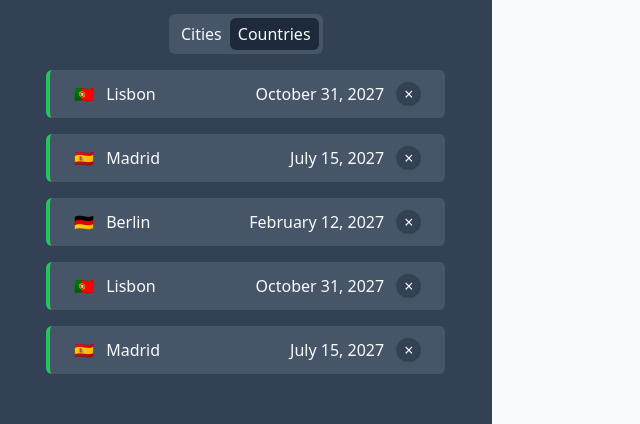
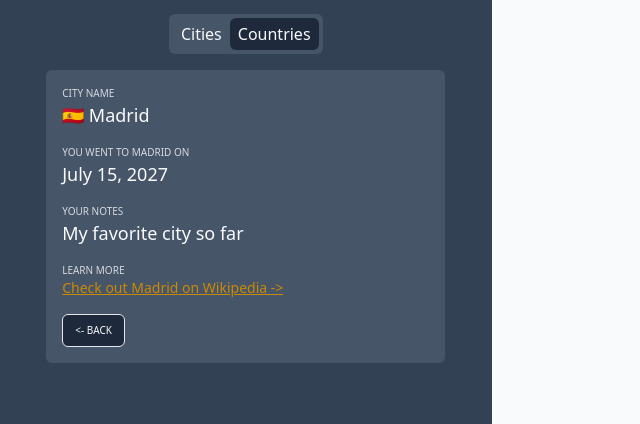
Before and after one commit to Rahulkaradwal/react-type, a React (Vite) app in the folder worldwise/: page /app/city/17806711 in a window 1280 px wide. Shown: the part 210-634 px from the top of the page, without its empty margins (0-640 px from the left). Built offline with nearby package versions, Linux system fonts and the light colour scheme; data requests are answered from the project's data file.

Commit message:
feat: add city detail component

```diff
--- a/worldwise/src/App.tsx
+++ b/worldwise/src/App.tsx
@@ -8,6 +8,7 @@ import { Product } from "./pages/Product";
 import { AppLayout } from "./pages/AppLayout";
 import { City } from "./components/SideBar/City";
 import { Country } from "./components/SideBar/Country";
+import { CityDetail } from "./components/SideBar/CityDetail";
 
 interface IPosition {
   lat: number;
@@ -53,8 +54,11 @@ const App: FC = (): ReactElement => {
         <Routes>
           <Route path="/" element={<Homepage />} />
           <Route path="/app" element={<AppLayout />}>
-            <Route index element={<City data={data} />} />
-            <Route path="city/:id" element={<City data={data} />} />
+            <Route
+              index
+              element={<City data={data} isLoading={isLoading} error={error} />}
+            />
+            <Route path="city/:id" element={<CityDetail data={data} />} />
             <Route path="country/:id" element={<Country data={data} />} />
           </Route>
           <Route path="/login" element={<Login />} />
--- a/worldwise/src/components/SideBar/City.tsx
+++ b/worldwise/src/components/SideBar/City.tsx
@@ -1,18 +1,28 @@
 import { FC, ReactElement } from "react";
 import { CityItem } from "./CityItem";
 import { IData } from "../../App";
+import { Loader } from "../ui/Loader";
+import { Error } from "../ui/Error";
 
 interface CityProps {
   data: IData[];
+  isLoading: boolean;
+  error: string;
 }
 
-export const City: FC<CityProps> = ({ data }): ReactElement => {
+export const City: FC<CityProps> = ({
+  data,
+  isLoading,
+  error,
+}): ReactElement => {
   if (!data || data.length === 0) {
     return <p>No cities available.</p>;
   }
 
   return (
     <>
+      {isLoading && <Loader />}
+      {!isLoading && error && <Error message={error} />}
       {data.map((val) => (
         <CityItem key={val.id} data={val} />
       ))}
--- /dev/null
+++ b/worldwise/src/components/SideBar/CityDetail.tsx
@@ -0,0 +1,56 @@
+import { FC, ReactElement } from "react";
+import { useNavigate, useParams } from "react-router-dom";
+import { IData } from "../../App";
+import { formatDate } from "../../utils/DateConverter";
+
+interface CityDetailProps {
+  data: IData[];
+}
+
+export const CityDetail: FC<CityDetailProps> = ({ data }): ReactElement => {
+  const { id } = useParams();
+  const navigate = useNavigate();
+
+  // Convert the id from useParams to a number for comparison
+
+  // Find the city with the matching id
+  const city = data.find((city) => Number(city.id) === Number(id));
+
+  // Handle cases where the city is not found
+  if (!city) {
+    return <p>City not found</p>;
+  }
+
+  return (
+    <div className="text-slate-50  w-[90%] flex items-start flex-col gap-4 p-4 bg-slate-600 rounded-md">
+      <div className="flex flex-col">
+        <p className="text-[10px] opacity-80 uppercase ">city name</p>
+        <p className="text-lg">
+          {city.emoji} {city.cityName}
+        </p>
+      </div>
+      <div className="flex flex-col">
+        <p className="text-[10px] opacity-80 uppercase ">
+          you went to {city.cityName} on
+        </p>
+        <p className="text-lg">{formatDate(city.date)}</p>
+      </div>
+      <div className="flex flex-col">
+        <p className="text-[10px] opacity-80 uppercase ">your notes</p>
+        <p className="text-lg">My favorite city so far</p>
+      </div>
+      <div className="flex flex-col">
+        <p className="text-[10px] opacity-80 uppercase ">learn more</p>
+        <a className="text-sm underline text-yellow-600">
+          Check out {city.cityName} on Wikipedia -&gt;
+        </a>
+      </div>
+      <button
+        className="border bg-slate-800 text-[10px] px-3 py-2 rounded-md"
+        onClick={() => navigate(-1)}
+      >
+        &lt;- BACK
+      </button>
+    </div>
+  );
+};
--- a/worldwise/src/components/SideBar/CityItem.tsx
+++ b/worldwise/src/components/SideBar/CityItem.tsx
@@ -1,6 +1,7 @@
 import { FC, ReactElement } from "react";
-import { IData } from "../../pages/AppLayout";
 import { formatDate } from "../../utils/DateConverter";
+import { Link } from "react-router-dom";
+import { IData } from "../../App";
 
 interface CityItemProps {
   data: IData;
@@ -8,7 +9,10 @@ interface CityItemProps {
 
 export const CityItem: FC<CityItemProps> = ({ data }): ReactElement => {
   return (
-    <div className="flex rounded-md text-slate-50 w-[90%] border-l-4 border-green-500  bg-slate-600 py-3 px-6  justify-between items-center gap-2">
+    <Link
+      to={`city/${data.id}`}
+      className="flex rounded-md text-slate-50 w-[90%] border-l-4 border-green-500  bg-slate-600 py-3 px-6  justify-between items-center gap-2"
+    >
       <div className="flex gap-3 items-center">
         <span>{data.emoji}</span>
         <p>{data.cityName}</p>
@@ -19,6 +23,6 @@ export const CityItem: FC<CityItemProps> = ({ data }): ReactElement => {
           &times;
         </button>
       </div>
-    </div>
+    </Link>
   );
 };
--- a/worldwise/src/components/SideBar/SideBarMain.tsx
+++ b/worldwise/src/components/SideBar/SideBarMain.tsx
@@ -13,8 +13,6 @@ export const SideBarMain: FC<SideBarMain> = (): ReactElement => {
       <Logo />
       <NavItems />
       <Outlet />
-      {/* <City data={data} />
-      <Country data={data} /> */}
 
       <Footer />
     </section>
```
